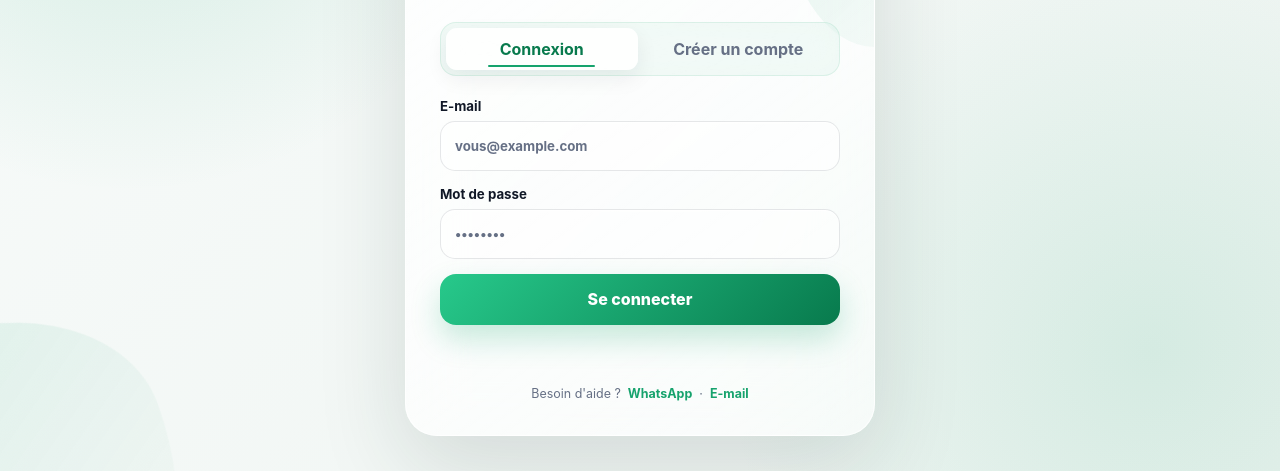
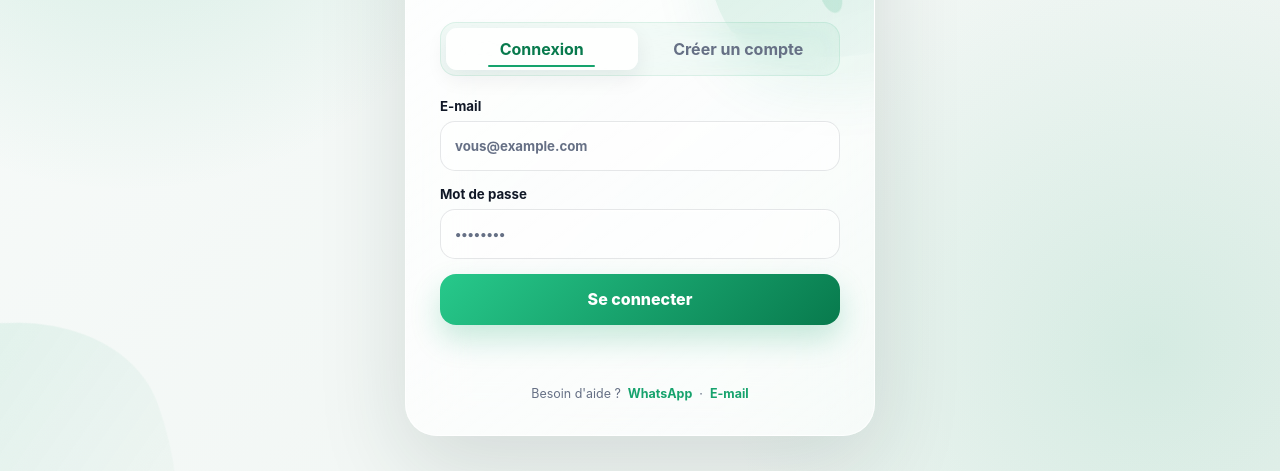
Before and after one commit to gestontech/CashFlow, a website: page public/index.html in a window 1280 px wide. Shown: the part 329-800 px from the top of the page. Drawn offline with Linux system fonts and the light colour scheme; no server answers.

Commit message:
Add auth-visuals stylesheet to index.html

```diff
--- a/public/index.html
+++ b/public/index.html
@@ -8,6 +8,7 @@
   <title>CashFlow</title>
   <link rel="stylesheet" href="/assets/style.css">
   <link rel="stylesheet" href="/assets/cashflow-premium.css">
+  <link rel="stylesheet" href="/assets/auth-visuals.css">
 </head>
 
 <body>
```
